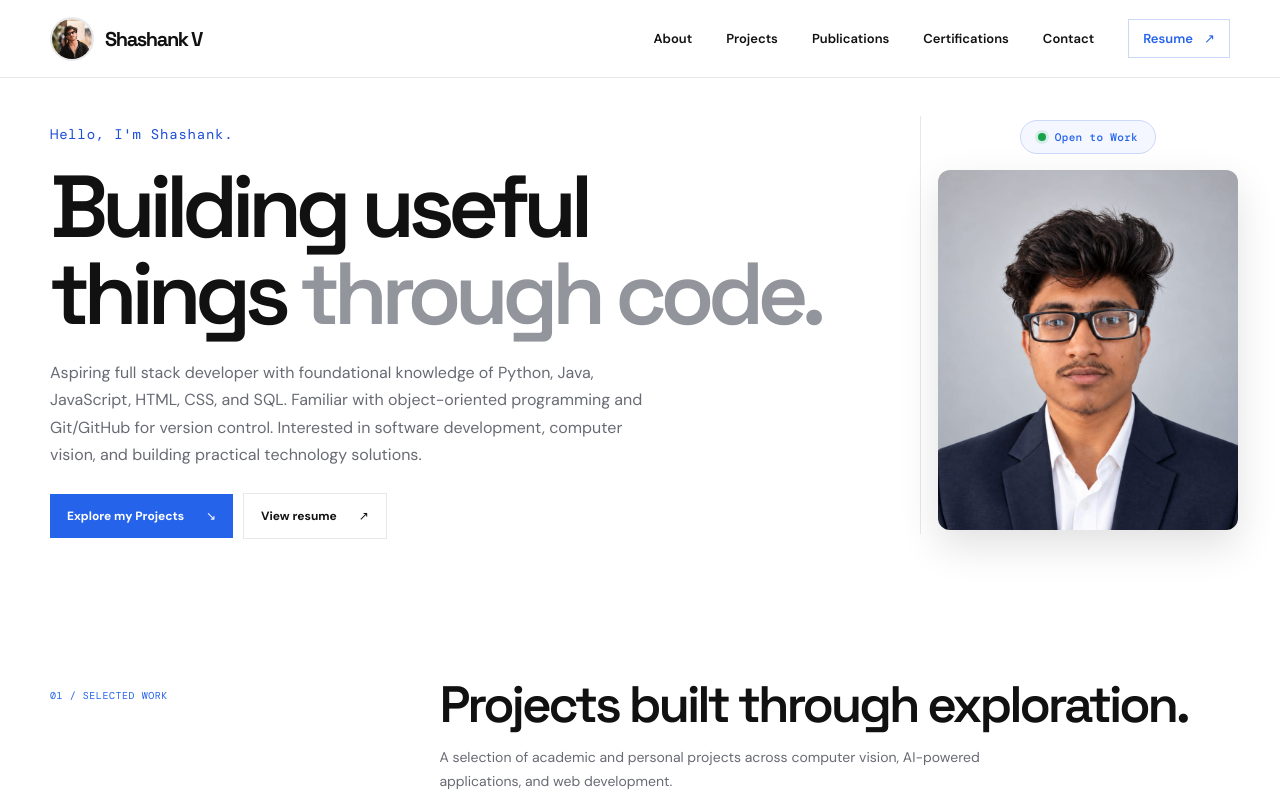
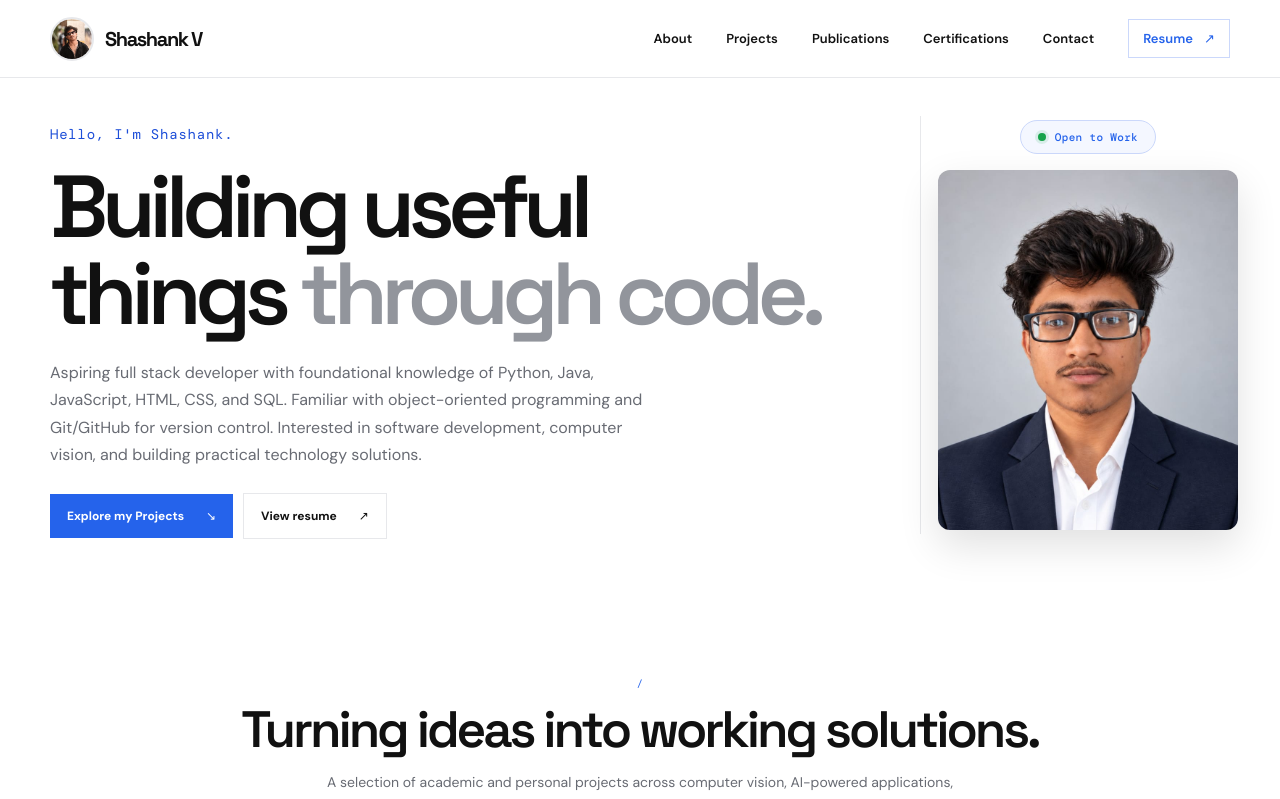
Before and after one commit to Shashank-V21/shashank-portfolio, a React (Vite) app: page / in a window 1280 px wide. Shown: the top 799 px of the page. Built offline with nearby package versions, Linux system fonts and the light colour scheme.

Commit message:
feat: improve projects section layout

```diff
--- a/index.html
+++ b/index.html
@@ -7,7 +7,7 @@
 
     <meta
       name="description"
-      content="Shashank V — aspiring full-stack developer interested in software development, and practical technology solutions."
+      content="Shashank V is an aspiring software developer from Bengaluru, India, interested in full-stack development, Java, Python, and building practical technology solutions."
     />
 
     <meta
@@ -18,7 +18,7 @@
     <meta property="og:title" content="Shashank V — Portfolio" />
     <meta
       property="og:description"
-      content="Projects in full-stack development, and AI-powered applications."
+      content="Explore Shashank V's projects, technical skills, internship experience, and journey as an aspiring software developer."
     />
     <meta property="og:type" content="website" />
 
--- a/src/sections/Work.jsx
+++ b/src/sections/Work.jsx
@@ -5,9 +5,14 @@ import { projects } from "../data/projects";
 export default function Work() {
   return (
     <section className="section container" id="work">
-      <SectionHeading index="01" eyebrow="SELECTED WORK" title="Projects built through exploration." description="A selection of academic and personal projects across computer vision, AI-powered applications, and web development." />
+      <SectionHeading
+        title="Turning ideas into working solutions."
+        description="A selection of academic and personal projects across computer vision, AI-powered applications, and web development."
+      />
       <div className="projects-grid projects-editorial-grid">
-        {projects.map((project, index) => <ProjectCard key={project.number} project={project} index={index} />)}
+        {projects.map((project, index) => (
+          <ProjectCard key={project.number} project={project} index={index} />
+        ))}
       </div>
     </section>
   );
--- a/src/styles/global.css
+++ b/src/styles/global.css
@@ -1380,3 +1380,28 @@ button {
     padding: 8px 14px;
   }
 }
+
+/* Center only the Projects section heading */
+
+#work .section-heading {
+  display: flex;
+  flex-direction: column;
+  align-items: center;
+  text-align: center;
+  gap: 12px;
+  margin-bottom: 42px;
+}
+
+#work .section-index {
+  padding-top: 0;
+}
+
+#work .section-heading h2 {
+  text-align: center;
+}
+
+#work .section-description {
+  max-width: 650px;
+  margin: 14px auto 0;
+  text-align: center;
+}
```
Also changed, not shown: src/components/ProjectCard.jsx (+15 -4 lines).
